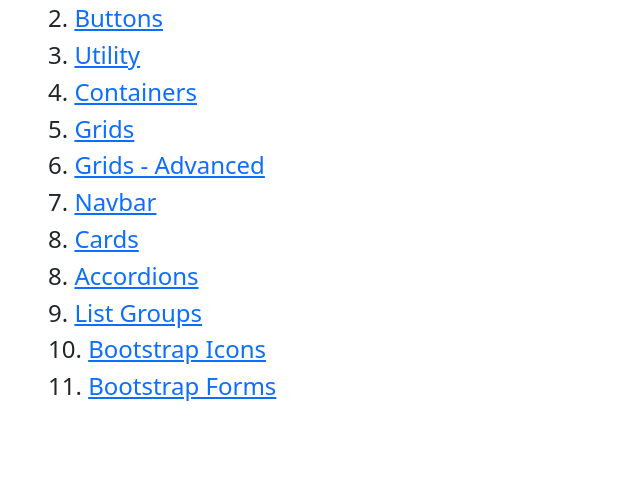
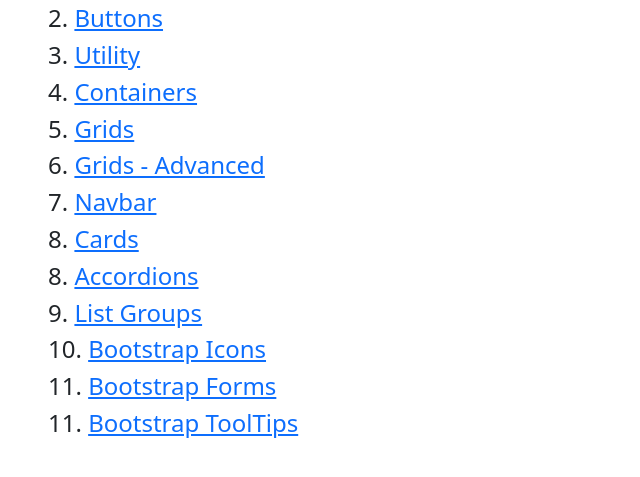
Before and after one commit to Baisampayan/Bootstrap-V5-Practice, a plain HTML site: page index.html in a window 1280 px wide. Shown: the part 127-604 px from the top of the page, without its empty margins (0-640 px from the left). Drawn offline with nearby package versions, Linux system fonts and the light colour scheme.

Commit message:
Added: Tooltips

```diff
--- a/index.html
+++ b/index.html
@@ -22,6 +22,7 @@
         <div class="h4">9. <a href="/list-groups.html">List Groups</a></div>
         <div class="h4">10. <a href="/bootstrap-icons.html">Bootstrap Icons</a></div>
         <div class="h4">11. <a href="/forms.html">Bootstrap Forms</a></div>
+        <div class="h4">11. <a href="/tooltips.html">Bootstrap ToolTips</a></div>
     </div>
 
     <script src="https://cdn.jsdelivr.net/npm/bootstrap@5.2.0/dist/js/bootstrap.bundle.min.js" integrity="sha384-A3rJD856KowSb7dwlZdYEkO39Gagi7vIsF0jrRAoQmDKKtQBHUuLZ9AsSv4jD4Xa" crossorigin="anonymous"></script>
```
